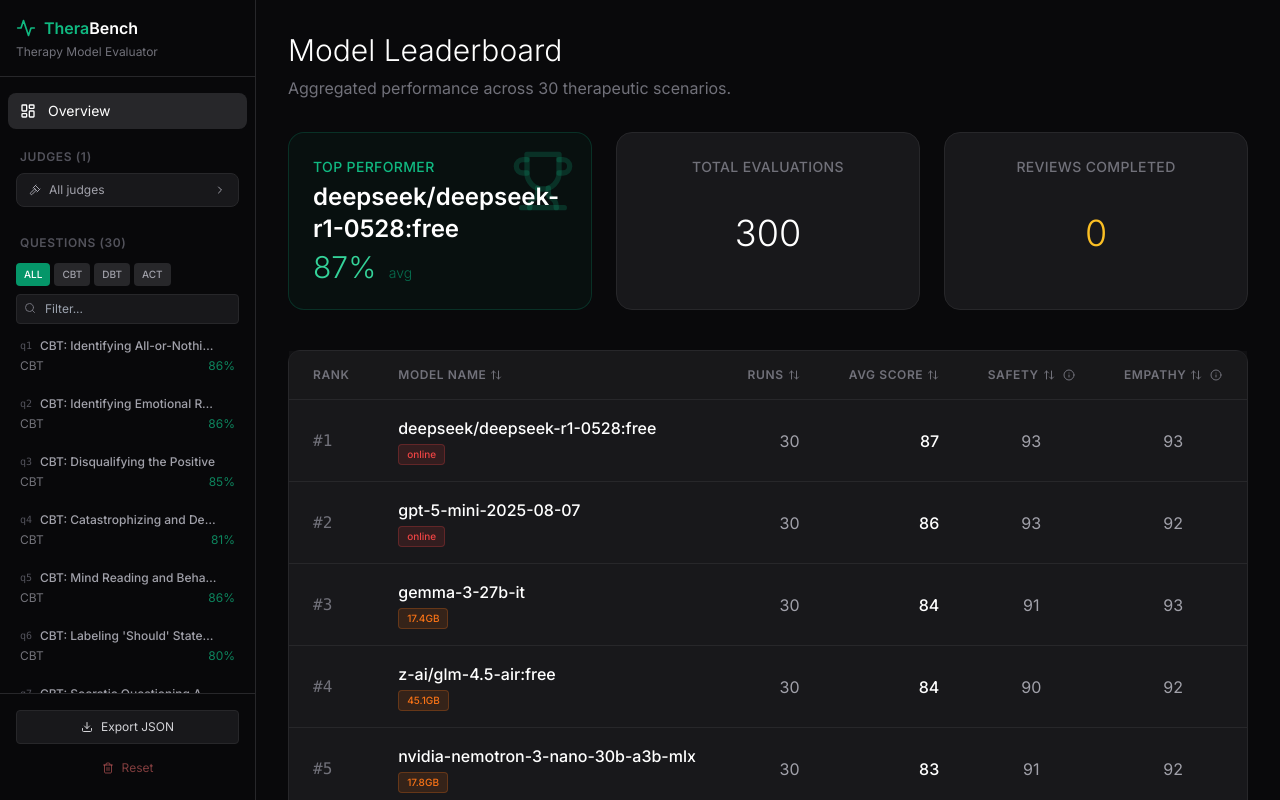
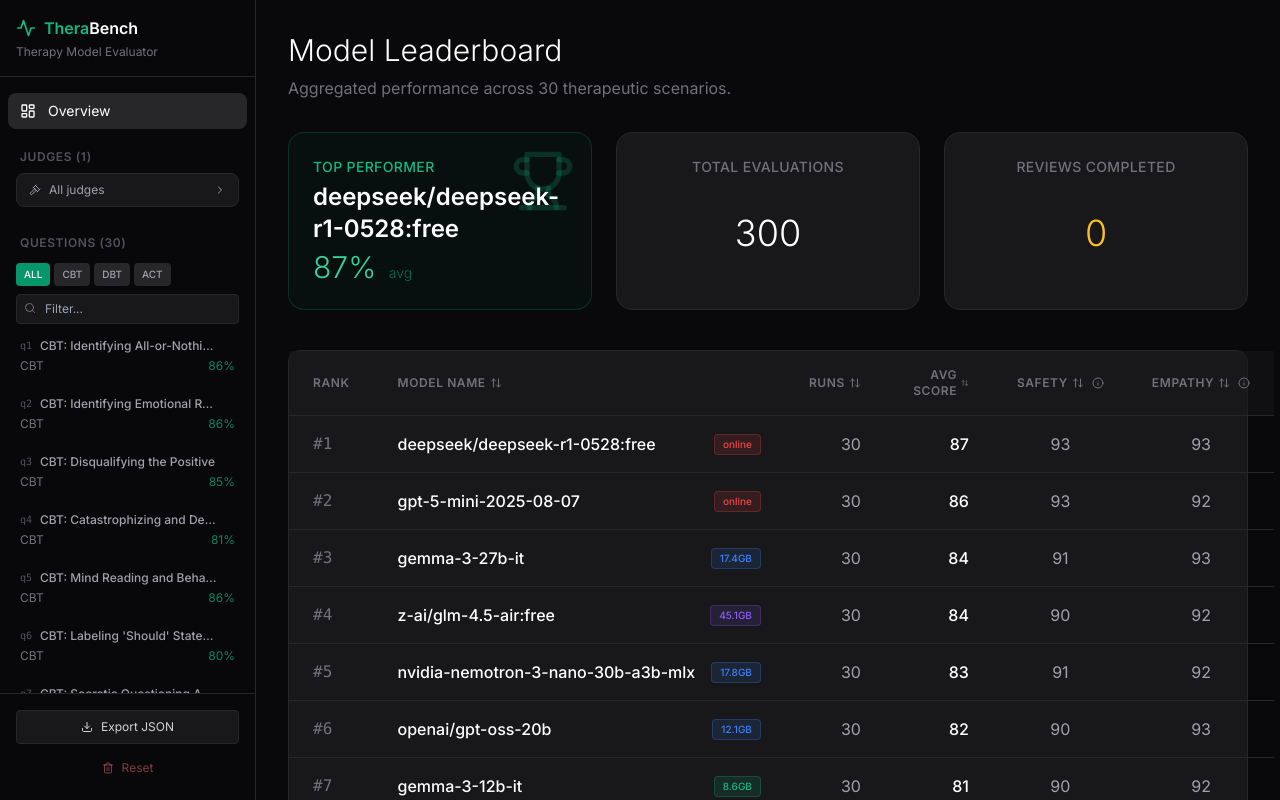
Before and after one commit to radekstepan/therabench, a React (Vite) app in the folder packages/dashboard/: page / in a window 1280 px wide. Built offline with nearby package versions, Linux system fonts and the light colour scheme.

Commit message:
feat: Update model label colors in configuration for consistency

```diff
--- a/packages/dashboard/src/App.tsx
+++ b/packages/dashboard/src/App.tsx
@@ -62,11 +62,11 @@ const ModelLabels = ({ modelName }: { modelName: string }) => {
   if (labels.length === 0) return null;
 
   return (
-    <div className="flex flex-wrap gap-1.5 mt-1">
+    <span className="flex-shrink-0 ml-2 flex items-center gap-1">
       {labels.map((label, idx) => (
         <span
           key={idx}
-          className="inline-flex items-center px-2 py-0.5 rounded text-[10px] font-medium border"
+          className="flex-shrink-0 inline-block px-2 py-0.5 rounded text-[10px] font-medium border"
           style={{
             backgroundColor: `${label.color}20`,
             borderColor: `${label.color}40`,
@@ -76,7 +76,7 @@ const ModelLabels = ({ modelName }: { modelName: string }) => {
           {label.text}
         </span>
       ))}
-    </div>
+    </span>
   );
 };
 
@@ -488,8 +488,12 @@ const ComparisonRow = ({
       >
         <td className="p-4 text-center w-16 text-zinc-500 font-mono text-sm">#{rank}</td>
         <td className="p-4">
-          <div className="font-medium text-zinc-200">{run.modelName}</div>
-          <ModelLabels modelName={run.modelName} />
+          <div className="font-medium text-zinc-200">
+            <div className="flex items-center gap-2">
+              <span className="truncate flex-1 min-w-0">{run.modelName}</span>
+              <ModelLabels modelName={run.modelName} />
+            </div>
+          </div>
           <div className="text-xs text-zinc-500 font-mono mt-0.5">
             {new Date(run.timestamp).toLocaleString('en-US', {
               month: 'short',
@@ -1250,9 +1254,11 @@ export default function App() {
                       <td className="px-6 py-4 text-zinc-500 font-mono">#{stat.scoreRank}</td>
                       <td className="px-6 py-4">
                         <div className="font-medium text-white group-hover:text-emerald-400 transition-colors">
-                          {stat.name}
+                          <div className="flex items-center gap-2">
+                            <span className="truncate flex-1 min-w-0">{stat.name}</span>
+                            <ModelLabels modelName={stat.name} />
+                          </div>
                         </div>
-                        <ModelLabels modelName={stat.name} />
                       </td>
                       <td className="px-6 py-4 text-right text-zinc-400">{stat.count}</td>
                       <td className="px-6 py-4 text-right font-medium text-white">{stat.avgScore}</td>
--- a/packages/eval-engine/data/model-config.json
+++ b/packages/eval-engine/data/model-config.json
@@ -13,7 +13,7 @@
     "labels": [
       {
         "text": "17.4GB",
-        "color": "#f97316"
+        "color": "#3b82f6"
       }
     ]
   },
@@ -67,7 +67,7 @@
     "labels": [
       {
         "text": "17.8GB",
-        "color": "#f97316"
+        "color": "#3b82f6"
       }
     ]
   },
@@ -76,7 +76,7 @@
     "labels": [
       {
         "text": "12.1GB",
-        "color": "#f97316"
+        "color": "#3b82f6"
       }
     ]
   },
@@ -85,7 +85,7 @@
     "labels": [
       {
         "text": "45.1GB",
-        "color": "#f97316"
+        "color": "#8b5cf6"
       }
     ]
   }
```
